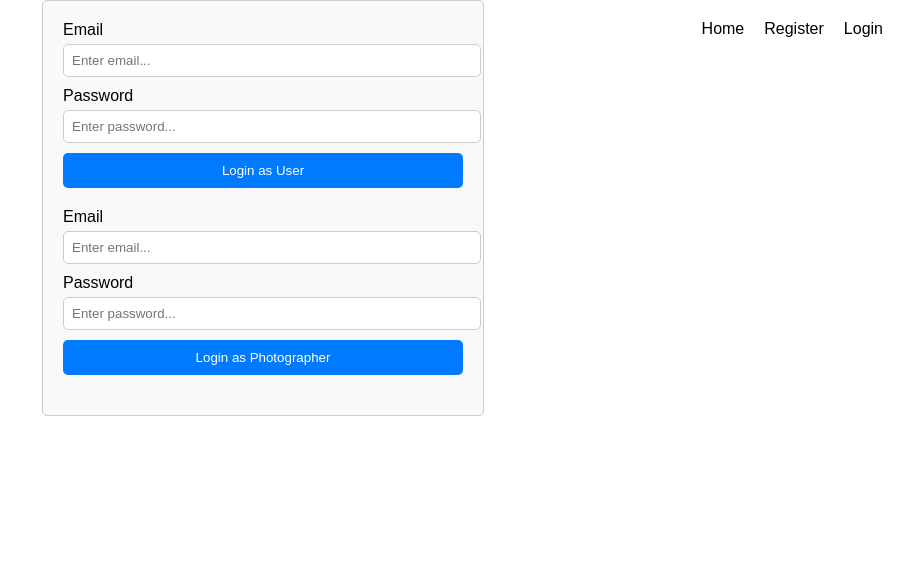
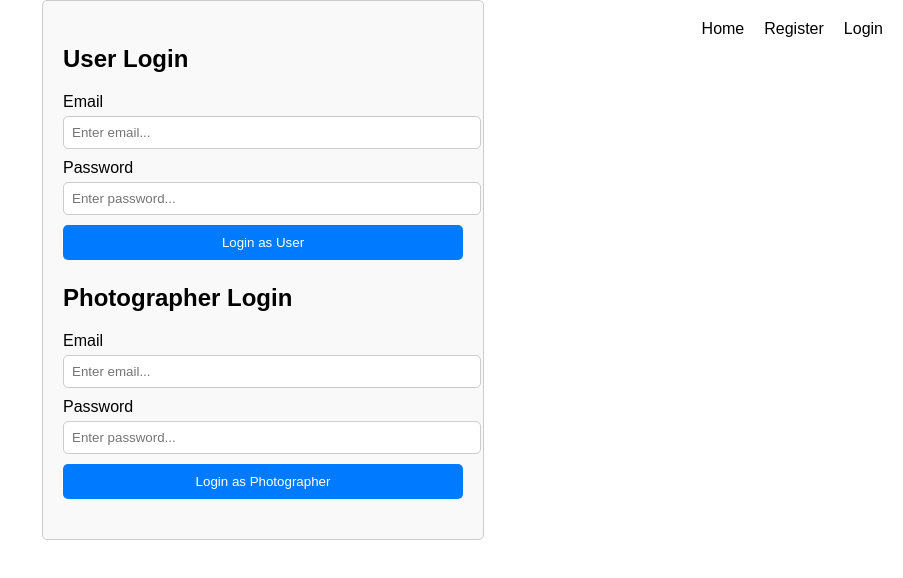
Before and after one commit to ayay2002/4EverMemories, a React (Vite) app in the folder client/: page /login in a window 1280 px wide. Shown: the top 578 px of the page, without its empty margins (377-1280 px from the left). Built offline with nearby package versions, Linux system fonts and the light colour scheme; no server answers.

Commit message:
updatet o h3s in login.jsx

```diff
--- a/client/src/pages/Login.jsx
+++ b/client/src/pages/Login.jsx
@@ -55,6 +55,7 @@ export default function Login() {
   return (
     <div className="login-container">
       <div className="login-form">
+      <h3 className="form-header">User Login</h3>
         <form onSubmit={loginUser}>
           <label>Email</label>
           <input
@@ -74,6 +75,7 @@ export default function Login() {
         </form>
       </div>
       <div className="login-form">
+      <h3 className="form-header">Photographer Login</h3>
         <form onSubmit={loginPhotographer}>
           <label>Email</label>
           <input
```
